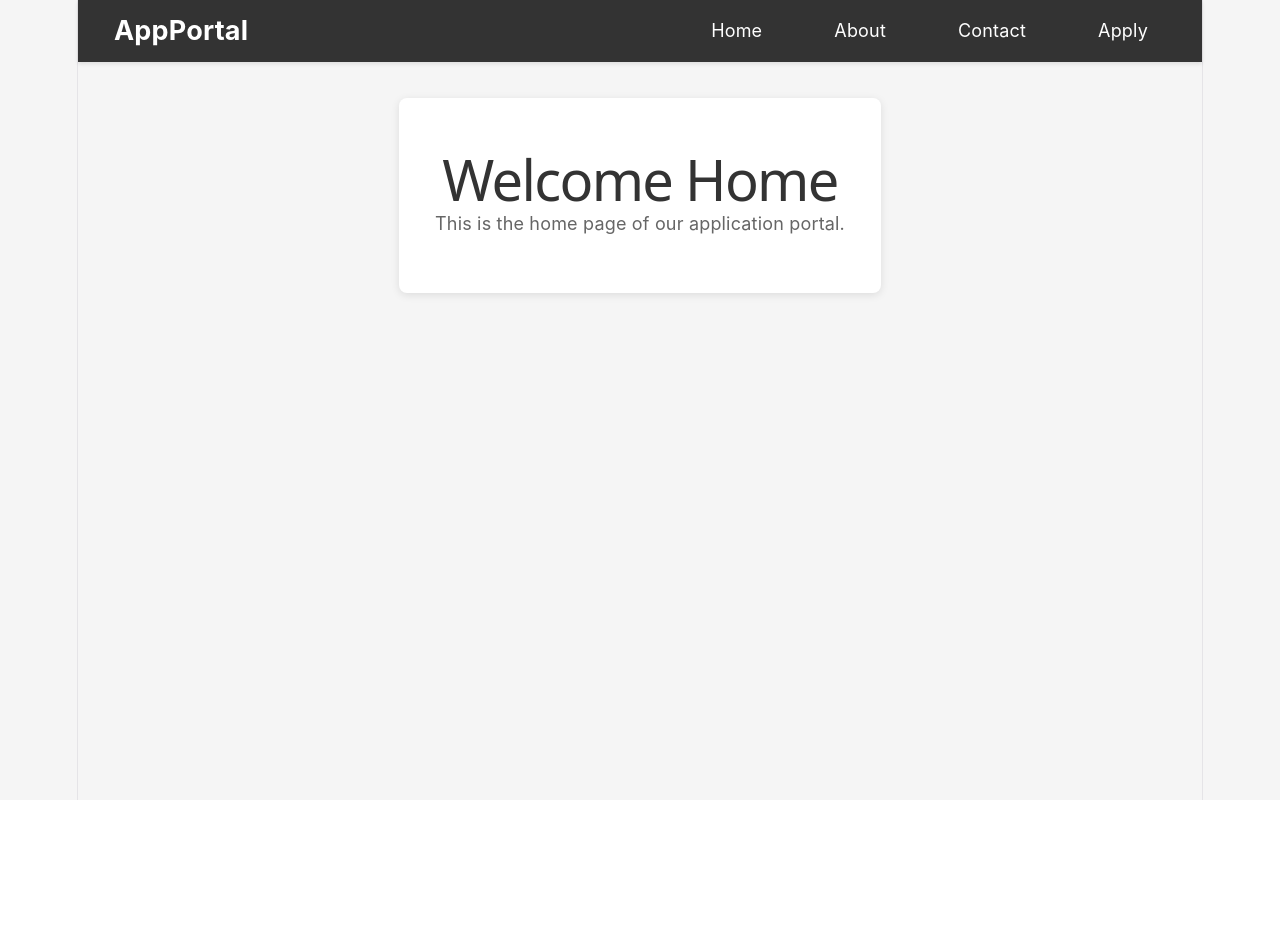
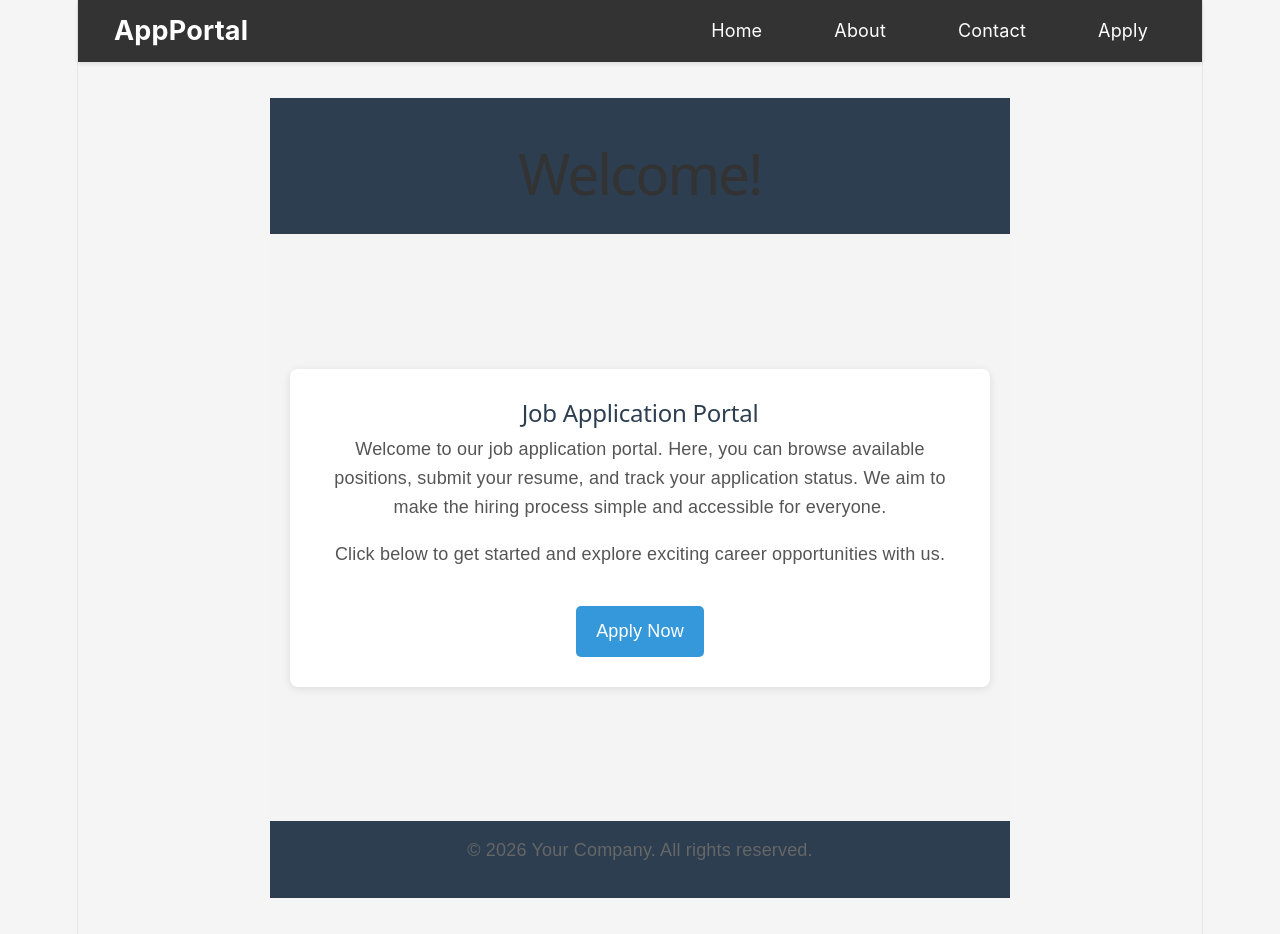
Before and after one commit to inbound-dev/INFO2050-Group-Project, a React (Vite) app in the folder application-portal/: page / in a window 1280 px wide. Before the commit the page ends 800 px from the top, so only its background shows below. Built offline with nearby package versions, Linux system fonts and the light colour scheme.

Commit message:
Update Home.tsx
changes to the home page

```diff
--- a/application-portal/src/pages/Home.tsx
+++ b/application-portal/src/pages/Home.tsx
@@ -1,8 +1,89 @@
-export default function Home() {
+import React from "react";
+
+const HomePage: React.FC = () => {
   return (
-    <div className="page">
-      <h1>Welcome Home</h1>
-      <p>This is the home page of our application portal.</p>
+    <div style={styles.body}>
+      <header style={styles.header}>
+        <h1>Welcome!</h1>
+      </header>
+
+      <main style={styles.main}>
+        <section style={styles.portalSection}>
+          <h2 style={styles.heading}>Job Application Portal</h2>
+          <p style={styles.text}>
+            Welcome to our job application portal. Here, you can browse available
+            positions, submit your resume, and track your application status.
+            We aim to make the hiring process simple and accessible for everyone.
+          </p>
+          <p style={styles.text}>
+            Click below to get started and explore exciting career opportunities
+            with us.
+          </p>
+          <a  href="/apply" style={styles.button}>
+            Apply Now
+          </a>
+        </section>
+      </main>
+
+      <footer style={styles.footer}>
+        <p>&copy; 2026 Your Company. All rights reserved.</p>
+      </footer>
     </div>
-  )
-}
+  );
+};
+
+const styles: { [key: string]: React.CSSProperties } = {
+  body: {
+    margin: 0,
+    fontFamily: "Arial, sans-serif",
+    backgroundColor: "#f4f4f4",
+    minHeight: "100vh",
+    display: "flex",
+    flexDirection: "column",
+  },
+  header: {
+    backgroundColor: "#2c3e50",
+    color: "white",
+    textAlign: "center",
+    padding: "30px 0",
+  },
+  main: {
+    flex: 1,
+    padding: "40px 20px",
+    display: "flex",
+    justifyContent: "center",
+    alignItems: "center",
+  },
+  portalSection: {
+    backgroundColor: "white",
+    padding: "30px",
+    maxWidth: "700px",
+    borderRadius: "8px",
+    boxShadow: "0 2px 8px rgba(0,0,0,0.1)",
+    textAlign: "center",
+  },
+  heading: {
+    color: "#2c3e50",
+  },
+  text: {
+    color: "#555",
+    lineHeight: 1.6,
+  },
+  button: {
+    display: "inline-block",
+    marginTop: "20px",
+    padding: "12px 20px",
+    backgroundColor: "#3498db",
+    color: "white",
+    textDecoration: "none",
+    borderRadius: "5px",
+  },
+  footer: {
+    backgroundColor: "#2c3e50",
+    color: "white",
+    textAlign: "center",
+    padding: "15px 0",
+  },
+};
+
+export default HomePage;
```
